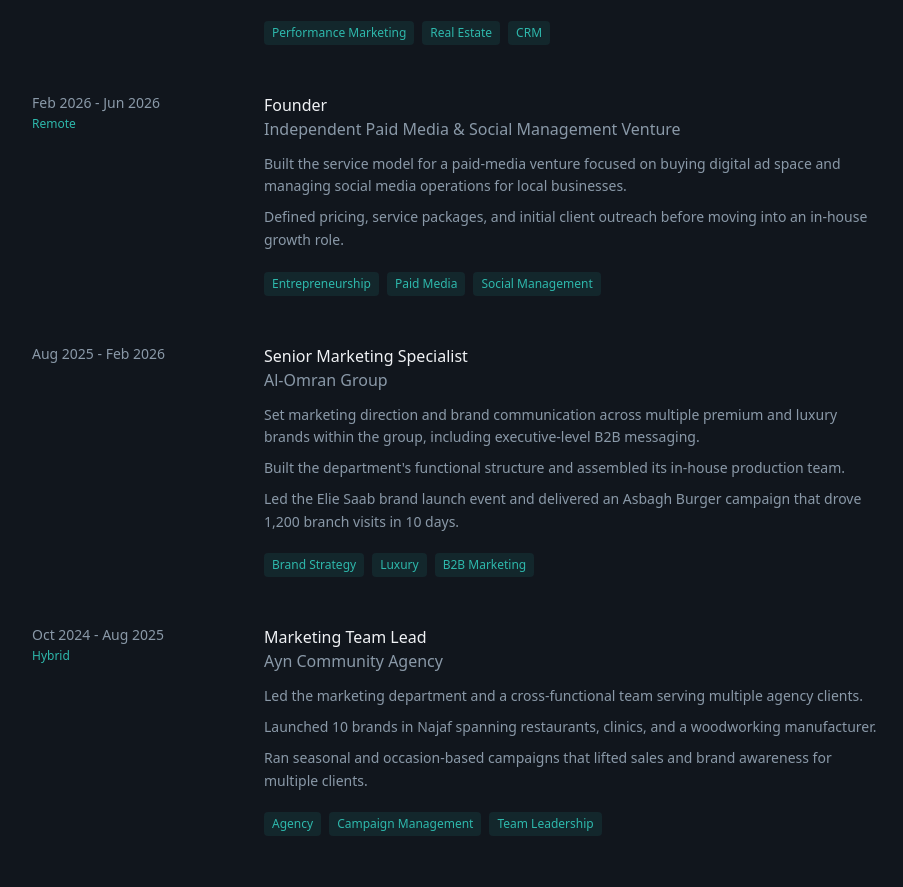
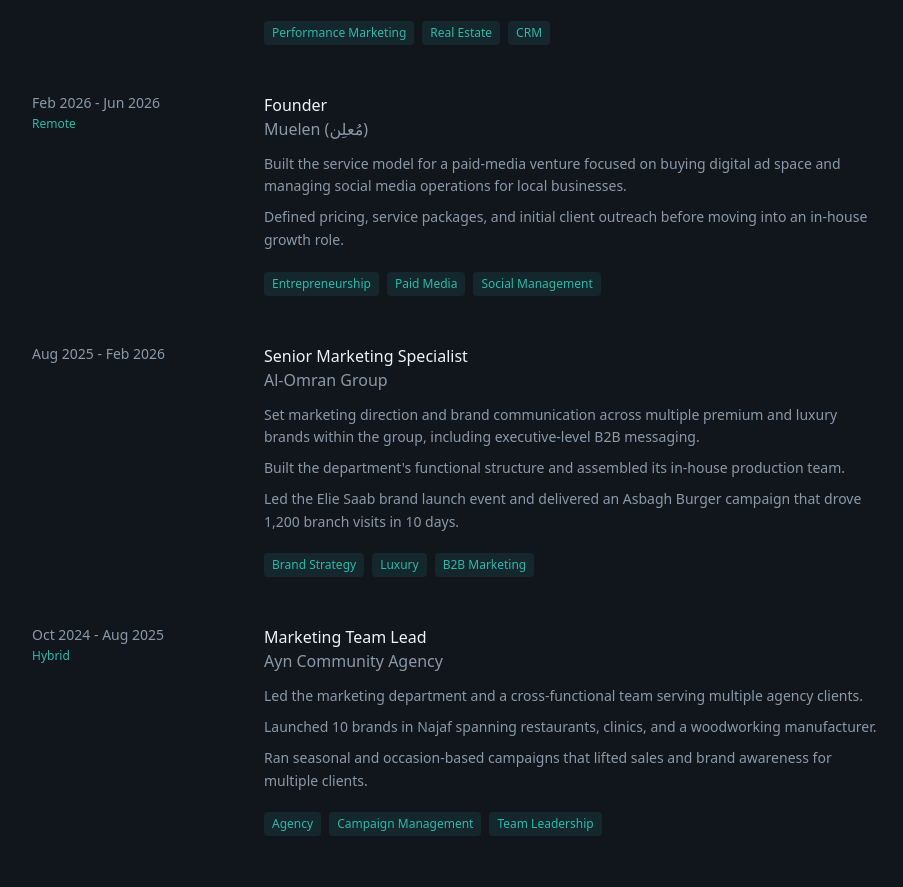
Before and after one commit to musawione/v0-musawi, a Next.js app: page / in a window 1280 px wide. Shown: the part 1966-2853 px from the top of the page, without its empty margins (184-1087 px from the left). Built offline with nearby package versions, Linux system fonts and the light colour scheme.

Commit message:
Name the freelance venture as Muelen (مُعلِن)

```diff
--- a/components/experience-section.tsx
+++ b/components/experience-section.tsx
@@ -13,7 +13,7 @@ const experiences = [
     tags: ["Performance Marketing", "Real Estate", "CRM"],
   },
   {
-    company: "Independent Paid Media & Social Management Venture",
+    company: "Muelen (مُعلِن)",
     role: "Founder",
     period: "Feb 2026 - Jun 2026",
     type: "Remote",
```
